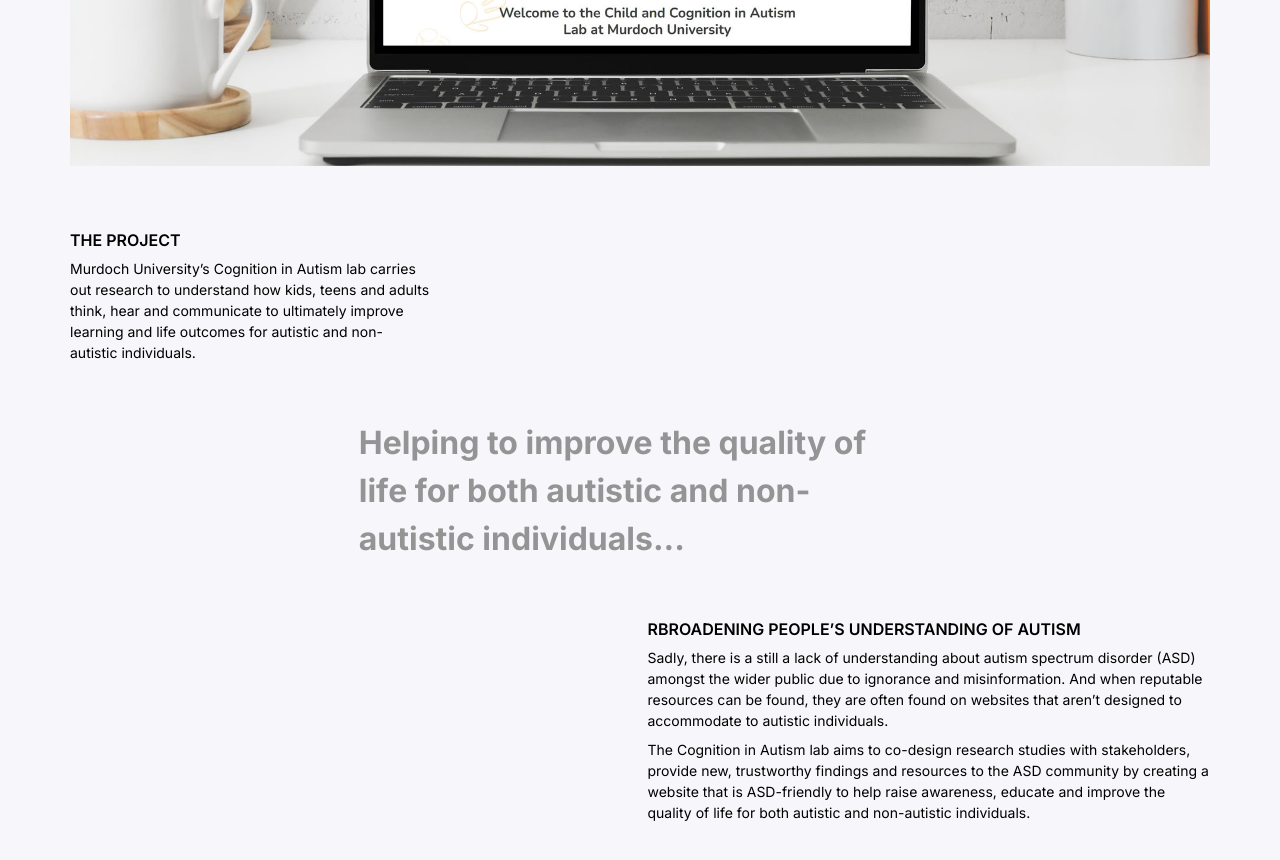
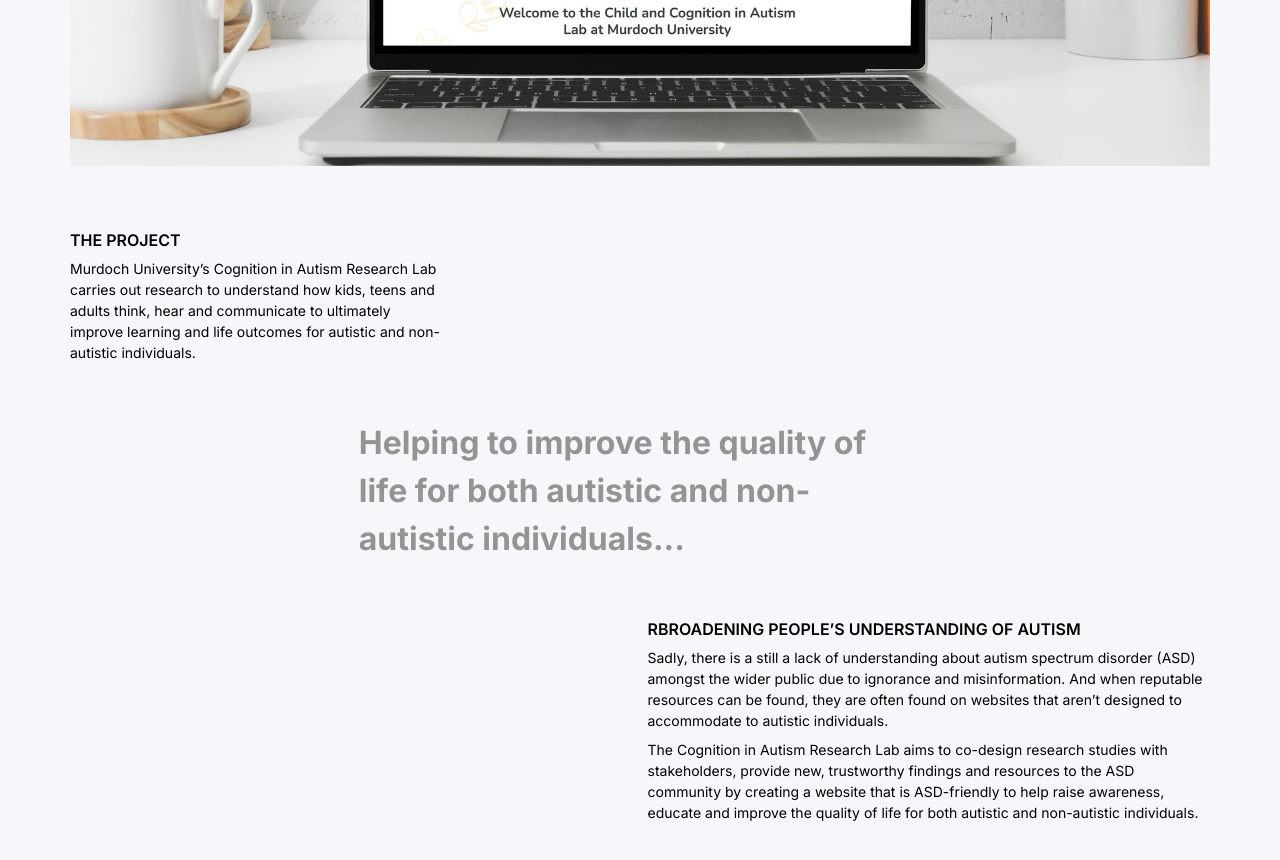
Before and after one commit to fightctrl/fightctrl.github.io, a Jekyll site: the page built from autismlab.html, in a window 1280 px wide and 1400 px high, scrolled down 650 px, cut to the strip 0-935 px from the top of the window. Shown: the top 860 px of the strip. Built offline with Jekyll 4.4.1, drawn with Linux system fonts in a browser that asks for light colours.

Commit message:
update name

```diff
--- a/autismlab.html
+++ b/autismlab.html
@@ -1,6 +1,6 @@
 ---
 layout: default
-title: 'Cognition in Autism Lab'
+title: 'Cognition in Autism Research Lab'
 project: autismlab
 permalink: /autism-lab/
 ---
@@ -11,7 +11,7 @@ permalink: /autism-lab/
         <div class="mc-grid">
             <div class="mc-project-overview">
                 <h3 class="mc-subheading">THE PROJECT</h3>
-                <p>Murdoch University’s Cognition in Autism lab carries out research to understand how kids, teens and adults think, hear and communicate to ultimately improve learning and life outcomes for autistic and non-autistic&nbsp;individuals.</p>
+                <p>Murdoch University’s Cognition in Autism Research Lab carries out research to understand how kids, teens and adults think, hear and communicate to ultimately improve learning and life outcomes for autistic and non-autistic&nbsp;individuals.</p>
             </div>
             <div class="mc-project-quote">
                 <p class="mc-pullquote">Helping to improve the quality of life for both autistic and non-autistic<span class="mc-widow">&nbsp;</span>individuals...</p>
@@ -19,7 +19,7 @@ permalink: /autism-lab/
             <div class="mc-project-outline1">
                 <h3 class="mc-subheading">RBROADENING PEOPLE’S UNDERSTANDING OF AUTISM</h3>
                 <p>Sadly, there is a still a lack of understanding about autism spectrum disorder (ASD) amongst the wider public due to ignorance and misinformation. And when reputable resources can be found, they are often found on websites that aren’t designed to accommodate to autistic&nbsp;individuals.</p>
-                <p>The Cognition in Autism lab aims to co-design research studies with stakeholders, provide new, trustworthy findings and resources to the ASD community by creating a website that is ASD-friendly to help raise awareness, educate and improve the quality of life for both autistic and non-autistic&nbsp;individuals.</p>
+                <p>The Cognition in Autism Research Lab aims to co-design research studies with stakeholders, provide new, trustworthy findings and resources to the ASD community by creating a website that is ASD-friendly to help raise awareness, educate and improve the quality of life for both autistic and non-autistic&nbsp;individuals.</p>
             </div>
         </div>
         <div class="row mc-section">
--- a/index.html
+++ b/index.html
@@ -13,7 +13,7 @@ permalink: /
 </section>
 <section class="container-fluid">
     <div class="row">
-        {% include projectthumbnail.html link="autism-lab/" img="asdmockup.jpg" alt="A screengrab of a website with the heading 'Improving learning and life outcomes for people with and without Autism' on a laptop" description="providing an accessible and trustworthy platform for the asd&#160;community" project="Cognition in Autism Lab" %}
+        {% include projectthumbnail.html link="autism-lab/" img="asdmockup.jpg" alt="A screengrab of a website with the heading 'Improving learning and life outcomes for people with and without Autism' on a laptop" description="providing an accessible and trustworthy platform for the asd&#160;community" project="Cognition in Autism Research Lab" %}
         {% include projectthumbnail.html link="family-cookbook/" img="cookbookfeature.jpg" alt="An open cookbook showing a recipe for tau yu bak (braised pork belly)" description="preserving family traditions and cultural&#160;connection" project="Have You Eaten Yet?" %}
         {% include projectthumbnail.html link="fac-concerts/" img="facmockup.jpg" alt="A neat desk setup with a screengrab of a website on a wide screen computer" description="engaging concert-goers to support the local music&#160;scene" project="Fremantle Arts Centre: Concert Series" %}
         {% include projectthumbnail.html link="spectra/" img="spectrafeature.jpg" alt="A wide shot of a public event with colourful lights and posters up" description="organising an event to uplift students and expand people's perception of creative&#160;media" project="Spectra: Murdoch Open Showcase 2021" %}
```
